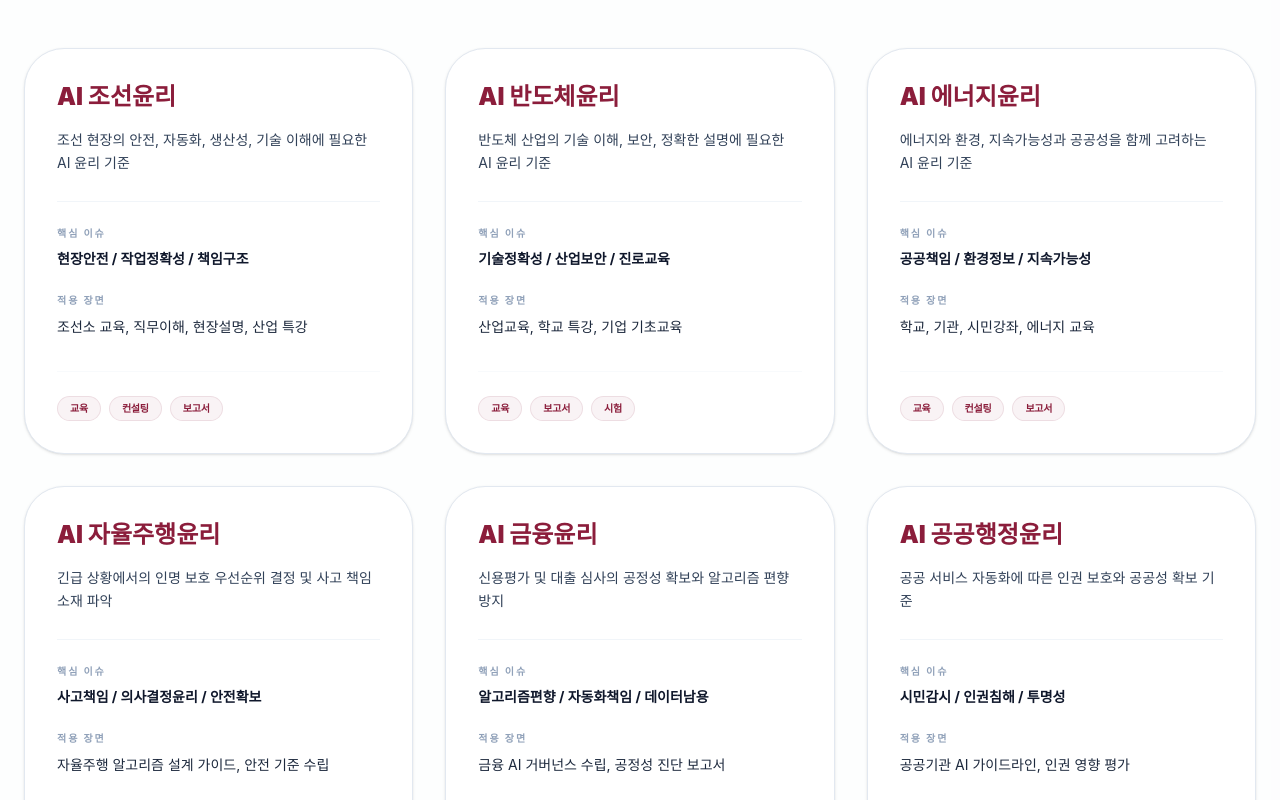
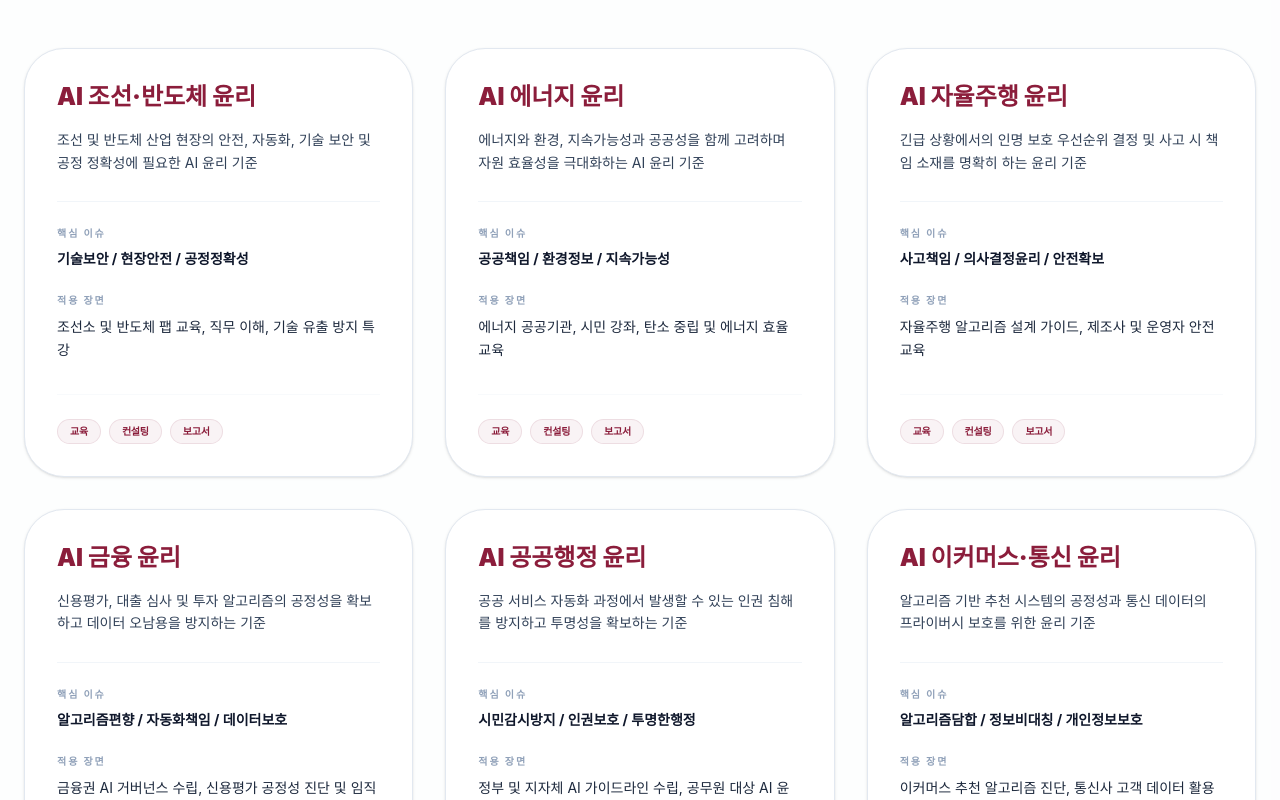
Before and after one commit to hu-tec/ai-ethics, a React (Vite) app: page /ai-ethics/fields in a window 1280 px wide. Shown: the part 540-1340 px from the top of the page. Built offline with nearby package versions, Linux system fonts and the light colour scheme.

Commit message:
Update Fields.tsx

```diff
--- a/src/app/Fields.tsx
+++ b/src/app/Fields.tsx
@@ -19,52 +19,52 @@ export default function Fields() {
   const fieldData: Record<TabType, FieldItem[]> = {
     industry: [
       {
-        title: "AI 조선윤리",
-        desc: "조선 현장의 안전, 자동화, 생산성, 기술 이해에 필요한 AI 윤리 기준",
-        issues: "현장안전 / 작업정확성 / 책임구조",
+        title: "AI 조선·반도체 윤리",
+        desc: "조선 및 반도체 산업 현장의 안전, 자동화, 기술 보안 및 공정 정확성에 필요한 AI 윤리 기준",
+        issues: "기술보안 / 현장안전 / 공정정확성",
         detailLabel: "적용 장면",
-        detailContent: "조선소 교육, 직무이해, 현장설명, 산업 특강",
+        detailContent: "조선소 및 반도체 팹 교육, 직무 이해, 기술 유출 방지 특강",
         tags: ["교육", "컨설팅", "보고서"]
       },
       {
-        title: "AI 반도체윤리",
-        desc: "반도체 산업의 기술 이해, 보안, 정확한 설명에 필요한 AI 윤리 기준",
-        issues: "기술정확성 / 산업보안 / 진로교육",
-        detailLabel: "적용 장면",
-        detailContent: "산업교육, 학교 특강, 기업 기초교육",
-        tags: ["교육", "보고서", "시험"]
-      },
-      {
-        title: "AI 에너지윤리",
-        desc: "에너지와 환경, 지속가능성과 공공성을 함께 고려하는 AI 윤리 기준",
+        title: "AI 에너지 윤리",
+        desc: "에너지와 환경, 지속가능성과 공공성을 함께 고려하며 자원 효율성을 극대화하는 AI 윤리 기준",
         issues: "공공책임 / 환경정보 / 지속가능성",
         detailLabel: "적용 장면",
-        detailContent: "학교, 기관, 시민강좌, 에너지 교육",
+        detailContent: "에너지 공공기관, 시민 강좌, 탄소 중립 및 에너지 효율 교육",
         tags: ["교육", "컨설팅", "보고서"]
       },
       {
-        title: "AI 자율주행윤리",
-        desc: "긴급 상황에서의 인명 보호 우선순위 결정 및 사고 책임 소재 파악",
+        title: "AI 자율주행 윤리",
+        desc: "긴급 상황에서의 인명 보호 우선순위 결정 및 사고 시 책임 소재를 명확히 하는 윤리 기준",
         issues: "사고책임 / 의사결정윤리 / 안전확보",
         detailLabel: "적용 장면",
-        detailContent: "자율주행 알고리즘 설계 가이드, 안전 기준 수립",
+        detailContent: "자율주행 알고리즘 설계 가이드, 제조사 및 운영자 안전 교육",
         tags: ["교육", "컨설팅", "보고서"]
       },
       {
-        title: "AI 금융윤리",
-        desc: "신용평가 및 대출 심사의 공정성 확보와 알고리즘 편향 방지",
-        issues: "알고리즘편향 / 자동화책임 / 데이터남용",
+        title: "AI 금융 윤리",
+        desc: "신용평가, 대출 심사 및 투자 알고리즘의 공정성을 확보하고 데이터 오남용을 방지하는 기준",
+        issues: "알고리즘편향 / 자동화책임 / 데이터보호",
         detailLabel: "적용 장면",
-        detailContent: "금융 AI 거버넌스 수립, 공정성 진단 보고서",
+        detailContent: "금융권 AI 거버넌스 수립, 신용평가 공정성 진단 및 임직원 교육",
         tags: ["교육", "인증", "보고서"]
       },
       {
-        title: "AI 공공행정윤리",
-        desc: "공공 서비스 자동화에 따른 인권 보호와 공공성 확보 기준",
-        issues: "시민감시 / 인권침해 / 투명성",
+        title: "AI 공공행정 윤리",
+        desc: "공공 서비스 자동화 과정에서 발생할 수 있는 인권 침해를 방지하고 투명성을 확보하는 기준",
+        issues: "시민감시방지 / 인권보호 / 투명한행정",
         detailLabel: "적용 장면",
-        detailContent: "공공기관 AI 가이드라인, 인권 영향 평가",
+        detailContent: "정부 및 지자체 AI 가이드라인 수립, 공무원 대상 AI 윤리 교육",
         tags: ["교육", "컨설팅", "보고서"]
+      },
+      {
+        title: "AI 이커머스·통신 윤리",
+        desc: "알고리즘 기반 추천 시스템의 공정성과 통신 데이터의 프라이버시 보호를 위한 윤리 기준",
+        issues: "알고리즘담합 / 정보비대칭 / 개인정보보호",
+        detailLabel: "적용 장면",
+        detailContent: "이커머스 추천 알고리즘 진단, 통신사 고객 데이터 활용 가이드 수립",
+        tags: ["교육", "보고서", "컨설팅"]
       },
     ],
     professional: [
```
